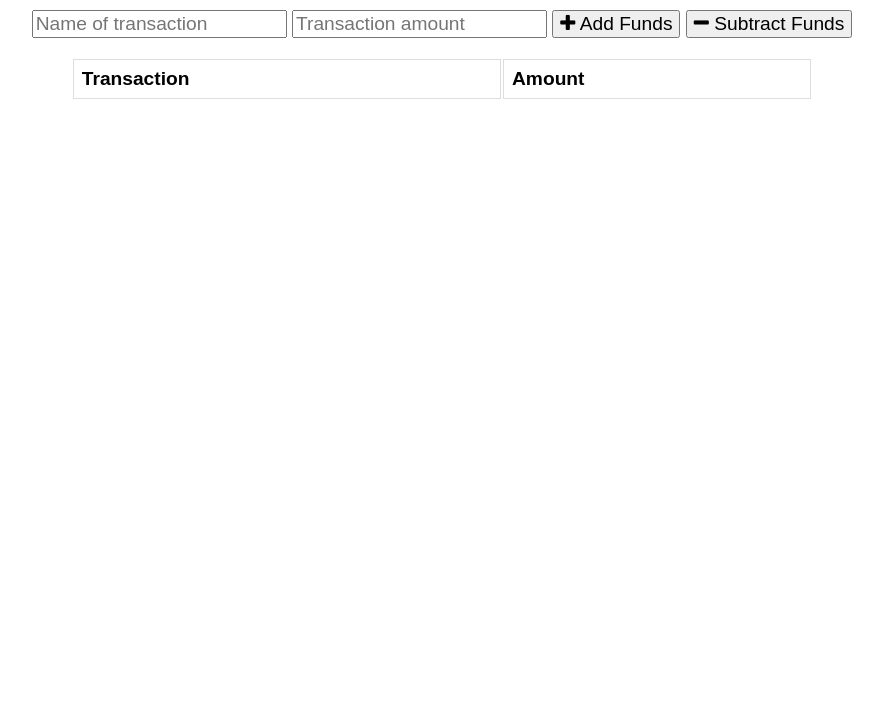
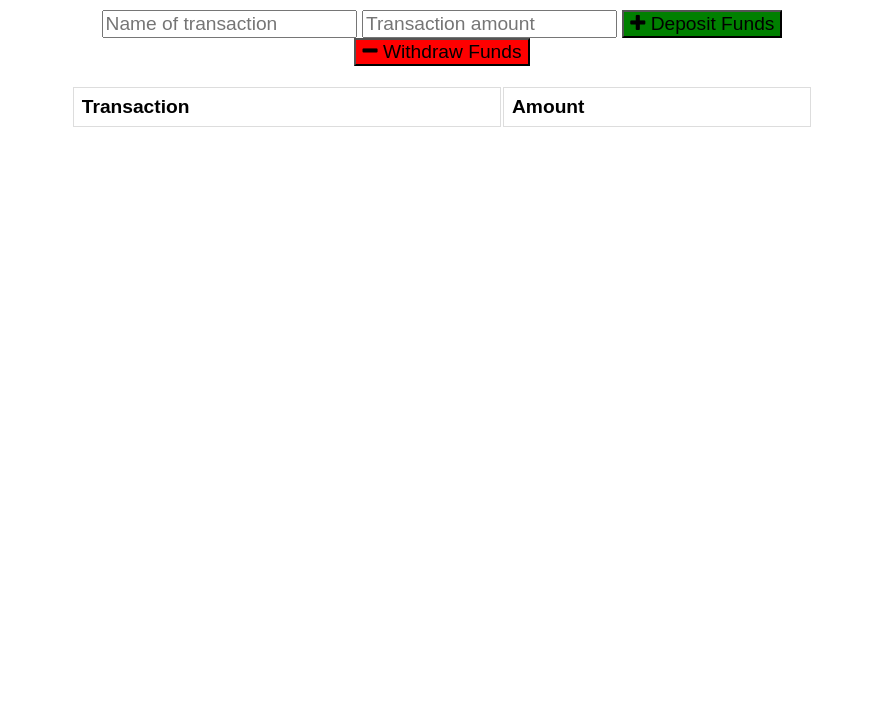
Before and after one commit to chefbrams/budgetTracker, a website: page public/index.html in a window 1280 px wide. Shown: the part 72-800 px from the top of the page, without its empty margins (198-1081 px from the left). Drawn offline with nearby package versions, Linux system fonts and the light colour scheme; no server answers.

Commit message:
changed button names and added some css

```diff
--- a/public/index.html
+++ b/public/index.html
@@ -21,8 +21,8 @@
     <div class="form">
       <input type="text" id="t-name" placeholder="Name of transaction" />
       <input type="number" min="0" id="t-amount" placeholder="Transaction amount" />
-      <button id="add-btn"><i class="fa fa-plus buttons"></i> Add Funds</button>
-      <button id="sub-btn"><i class="fa fa-minus"></i> Subtract Funds</button>
+      <button id="add-btn"><i class="fa fa-plus buttons"></i> Deposit Funds</button>
+      <button id="sub-btn"><i class="fa fa-minus"></i> Withdraw Funds</button>
       <p class="error"></p>
     </div>
 
--- a/public/styles.css
+++ b/public/styles.css
@@ -6,6 +6,12 @@ body {
 button, input {
   font-size: 100%;
   font-family: Arial;
+}
+#add-btn {
+  background-color: green;
+}
+#sub-btn {
+  background-color:red;
 }
 
 table {
```
